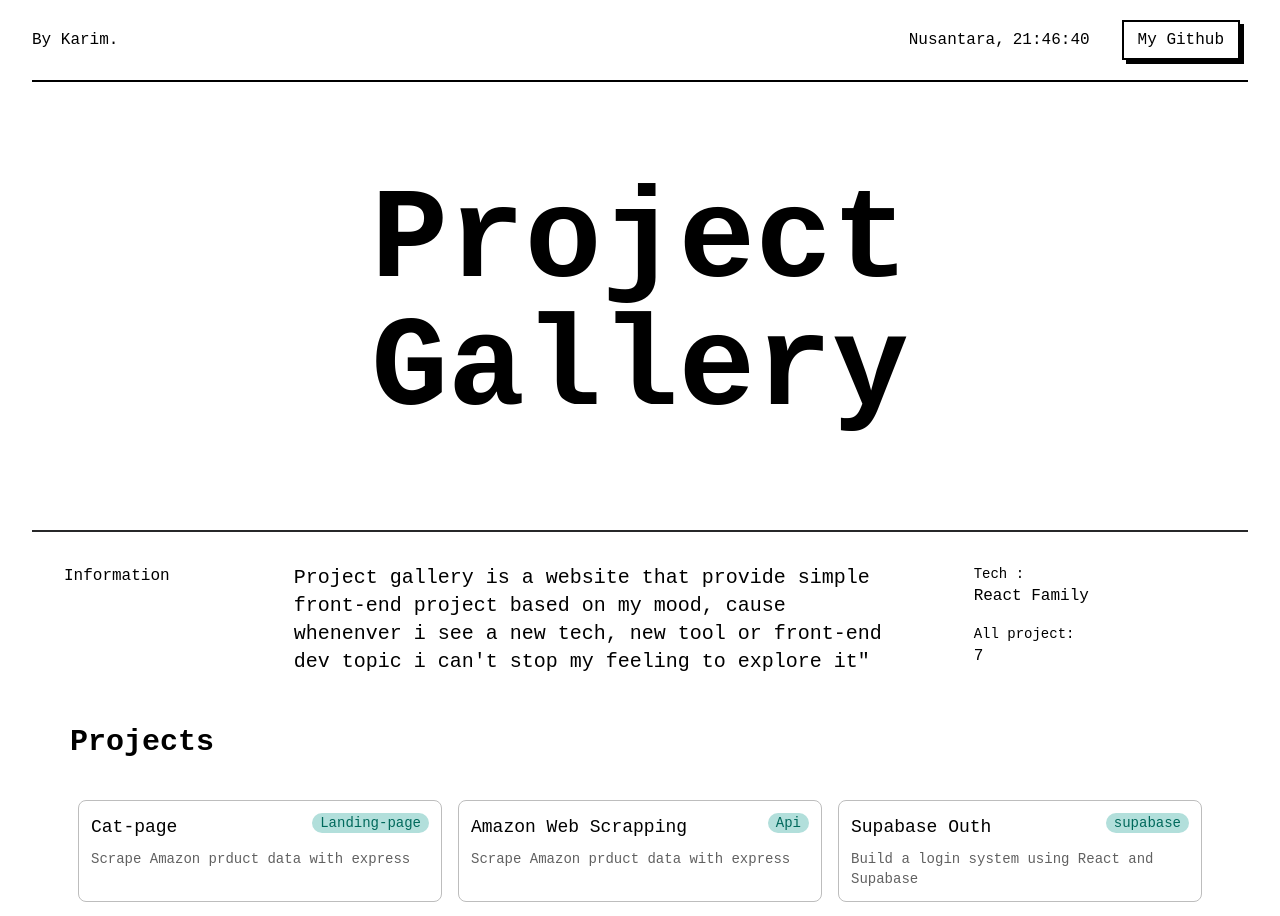
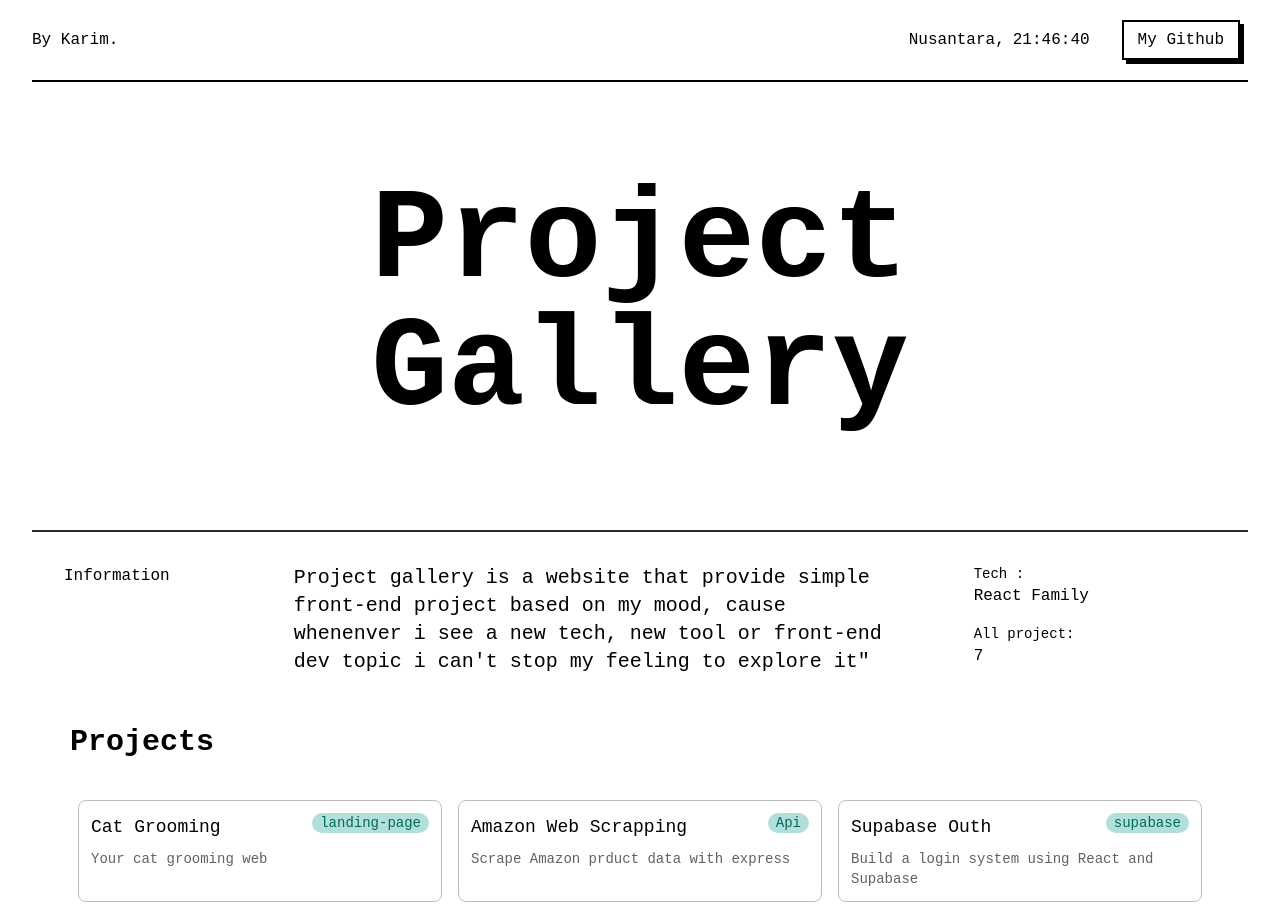
Before and after one commit to BroKarim/projectGalley, a React (Vite) app: page / in a window 1280 px wide. Shown: the top 916 px of the page. Built offline with nearby package versions, Linux system fonts and the light colour scheme; a web font is replaced by a local one.

Commit message:
perbarui desk cat page

```diff
--- a/src/data/Data.js
+++ b/src/data/Data.js
@@ -2,9 +2,9 @@
 const cards = [
   {
     link: '/catpage',
-    title: 'Cat-page',
-    tag: 'Landing-page',
-    description: 'Scrape Amazon prduct data with express',
+    title: 'Cat Grooming',
+    tag: 'landing-page',
+    description: 'Your cat grooming web',
   },
   {
     link: 'https://github.com/BroKarim/amazon-scrapper',
```
